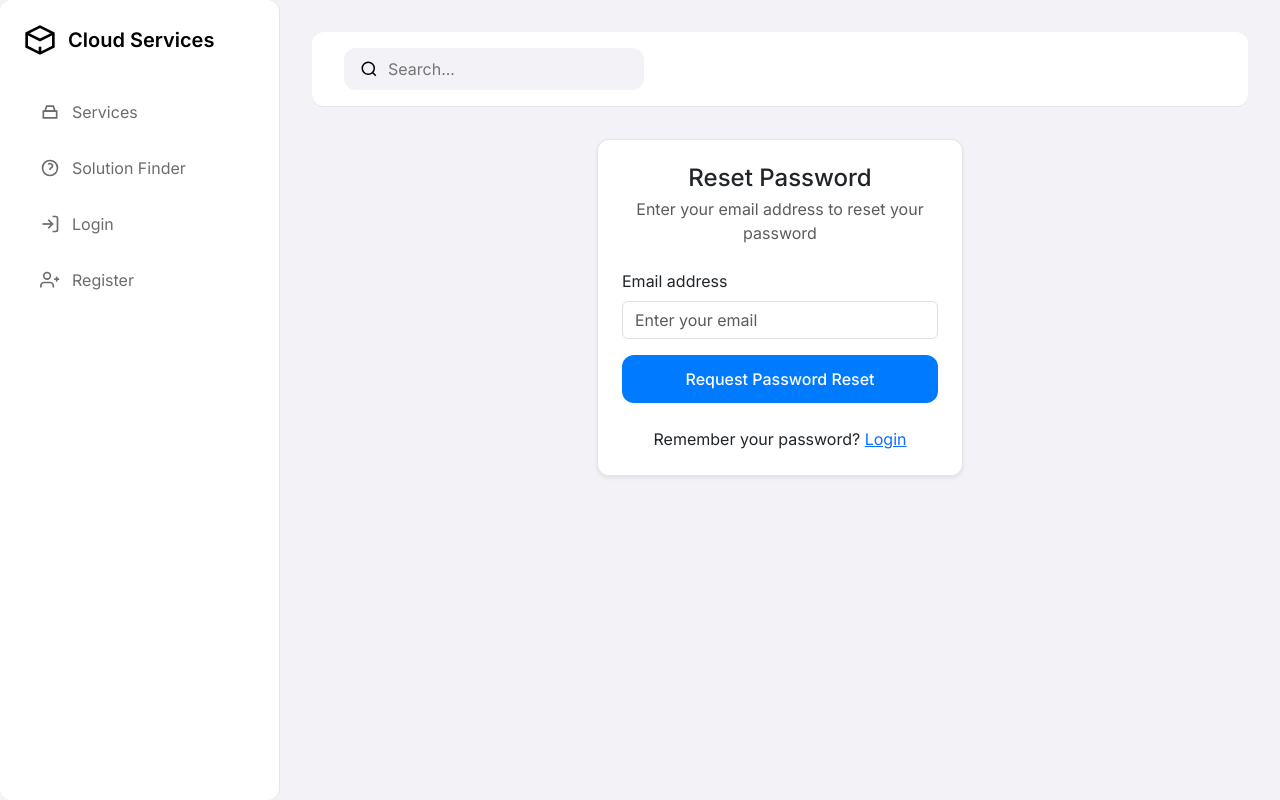
After one commit to joozyz/CustomerPortal, a Flask app: page /auth/reset_password_request in a window 1280 px wide. The commit adds this page. Run offline with Flask 3, Linux system fonts and the light colour scheme.

Commit message:
Agent query: Can you access the SMTP settings page (/settings/smtp) and verify if the form loads correctly with the ability to save SMTP settings?
Implement password reset functionality and SMTP email configuration.

Screenshot: https://storage.googleapis.com/screenshot-production-us-central1/cb6a16de-c065-4c77-8fdc-76395a4238a8/a9b3837b-c646-41b2-9377-911ca209b5d4.jpg

```diff
--- a/forms.py
+++ b/forms.py
@@ -1,6 +1,6 @@
 from flask_wtf import FlaskForm
-from wtforms import StringField, PasswordField, BooleanField
-from wtforms.validators import DataRequired, Email, Length, ValidationError
+from wtforms import StringField, PasswordField, BooleanField, SubmitField
+from wtforms.validators import DataRequired, Email, Length, ValidationError, EqualTo
 from models import User
 
 class LoginForm(FlaskForm):
@@ -17,3 +17,42 @@
         user = User.query.filter_by(email=field.data).first()
         if not user:
             raise ValidationError('Email not registered')
+
+class RequestPasswordResetForm(FlaskForm):
+    email = StringField('Email', validators=[
+        DataRequired(message="Email is required"),
+        Email(message="Please enter a valid email address")
+    ])
+    submit = SubmitField('Request Password Reset')
+
+    def validate_email(self, field):
+        user = User.query.filter_by(email=field.data).first()
+        if not user:
+            raise ValidationError('Email address not found')
+
+class ResetPasswordForm(FlaskForm):
+    password = PasswordField('New Password', validators=[
+        DataRequired(),
+        Length(min=8, message="Password must be at least 8 characters long")
+    ])
+    confirm_password = PasswordField('Confirm Password', validators=[
+        DataRequired(),
+        EqualTo('password', message='Passwords must match')
+    ])
+    submit = SubmitField('Reset Password')
+
+class SMTPSettingsForm(FlaskForm):
+    smtp_server = StringField('SMTP Server', validators=[
+        DataRequired(message="SMTP server is required")
+    ])
+    smtp_port = StringField('SMTP Port', validators=[
+        DataRequired(message="SMTP port is required")
+    ])
+    smtp_username = StringField('SMTP Username', validators=[
+        DataRequired(message="SMTP username is required"),
+        Email(message="Please enter a valid email address")
+    ])
+    smtp_password = PasswordField('SMTP Password', validators=[
+        DataRequired(message="SMTP password is required")
+    ])
+    submit = SubmitField('Save Settings')
--- a/routes/auth.py
+++ b/routes/auth.py
@@ -9,10 +9,11 @@
 import base64
 import logging
 from utils.stripe_utils import create_stripe_customer #Import the function
+from forms import LoginForm, RequestPasswordResetForm, ResetPasswordForm # Added imports
+from utils.email_utils import send_password_reset_email # Added import
+
 
 logger = logging.getLogger(__name__) #Added logger for error handling
-
-from forms import LoginForm
 
 auth = Blueprint('auth', __name__)
 
@@ -172,3 +173,46 @@
 
 from app import app
 from flask import abort
+
+@auth.route('/reset_password_request', methods=['GET', 'POST'])
+def reset_password_request():
+    if current_user.is_authenticated:
+        return redirect(url_for('main.index'))
+
+    form = RequestPasswordResetForm()
+    if form.validate_on_submit():
+        user = User.query.filter_by(email=form.email.data).first()
+        if user:
+            token = user.generate_reset_token()
+            if send_password_reset_email(user, token):
+                flash('Check your email for password reset instructions.', 'info')
+                logger.info(f"Password reset requested for user {user.email}")
+            else:
+                flash('Error sending password reset email. Please try again later.', 'danger')
+                logger.error(f"Failed to send password reset email to {user.email}")
+        else:
+            flash('Check your email for password reset instructions.', 'info')
+        return redirect(url_for('auth.login'))
+
+    return render_template('auth/request_reset.html', form=form)
+
+@auth.route('/reset_password/<token>', methods=['GET', 'POST'])
+def reset_password(token):
+    if current_user.is_authenticated:
+        return redirect(url_for('main.index'))
+
+    user = User.query.filter_by(reset_token=token).first()
+    if not user or not user.verify_reset_token(token):
+        flash('Invalid or expired reset link.', 'danger')
+        return redirect(url_for('auth.reset_password_request'))
+
+    form = ResetPasswordForm()
+    if form.validate_on_submit():
+        user.set_password(form.password.data)
+        user.clear_reset_token()
+        db.session.commit()
+        flash('Your password has been reset.', 'success')
+        logger.info(f"Password reset completed for user {user.email}")
+        return redirect(url_for('auth.login'))
+
+    return render_template('auth/reset_password.html', form=form)
--- a/templates/auth/login.html
+++ b/templates/auth/login.html
@@ -37,6 +37,9 @@
                                     <div class="text-danger small">{{ error }}</div>
                                 {% endfor %}
                             {% endif %}
+                            <div class="mt-2 text-end">
+                                <a href="{{ url_for('auth.reset_password_request') }}" class="text-primary small">Forgot password?</a>
+                            </div>
                         </div>
                         <div class="mb-4">
                             <div class="form-check">
--- /dev/null
+++ b/templates/auth/request_reset.html
@@ -0,0 +1,38 @@
+{% extends "base.html" %}
+
+{% block title %}Reset Password Request{% endblock %}
+
+{% block content %}
+<div class="container">
+    <div class="row justify-content-center">
+        <div class="col-md-6 col-lg-5">
+            <div class="card shadow-sm">
+                <div class="card-body p-4">
+                    <div class="text-center mb-4">
+                        <h2 class="h4 mb-1">Reset Password</h2>
+                        <p class="text-muted">Enter your email address to reset your password</p>
+                    </div>
+
+                    <form method="POST">
+                        {{ form.csrf_token }}
+                        <div class="mb-3">
+                            <label for="email" class="form-label">Email address</label>
+                            {{ form.email(class="form-control", id="email", placeholder="Enter your email") }}
+                            {% if form.email.errors %}
+                                {% for error in form.email.errors %}
+                                    <div class="text-danger small">{{ error }}</div>
+                                {% endfor %}
+                            {% endif %}
+                        </div>
+                        {{ form.submit(class="btn btn-primary w-100") }}
+                    </form>
+
+                    <div class="mt-4 text-center">
+                        <p class="mb-0">Remember your password? <a href="{{ url_for('auth.login') }}" class="text-primary">Login</a></p>
+                    </div>
+                </div>
+            </div>
+        </div>
+    </div>
+</div>
+{% endblock %}
```
Also changed, not shown: models.py (+54 -2 lines), routes/admin.py (+37 -1 lines), templates/admin/smtp_settings.html (added, +66 -0 lines), templates/auth/reset_password.html (added, +43 -0 lines), utils/email_utils.py (added, +59 -0 lines).
